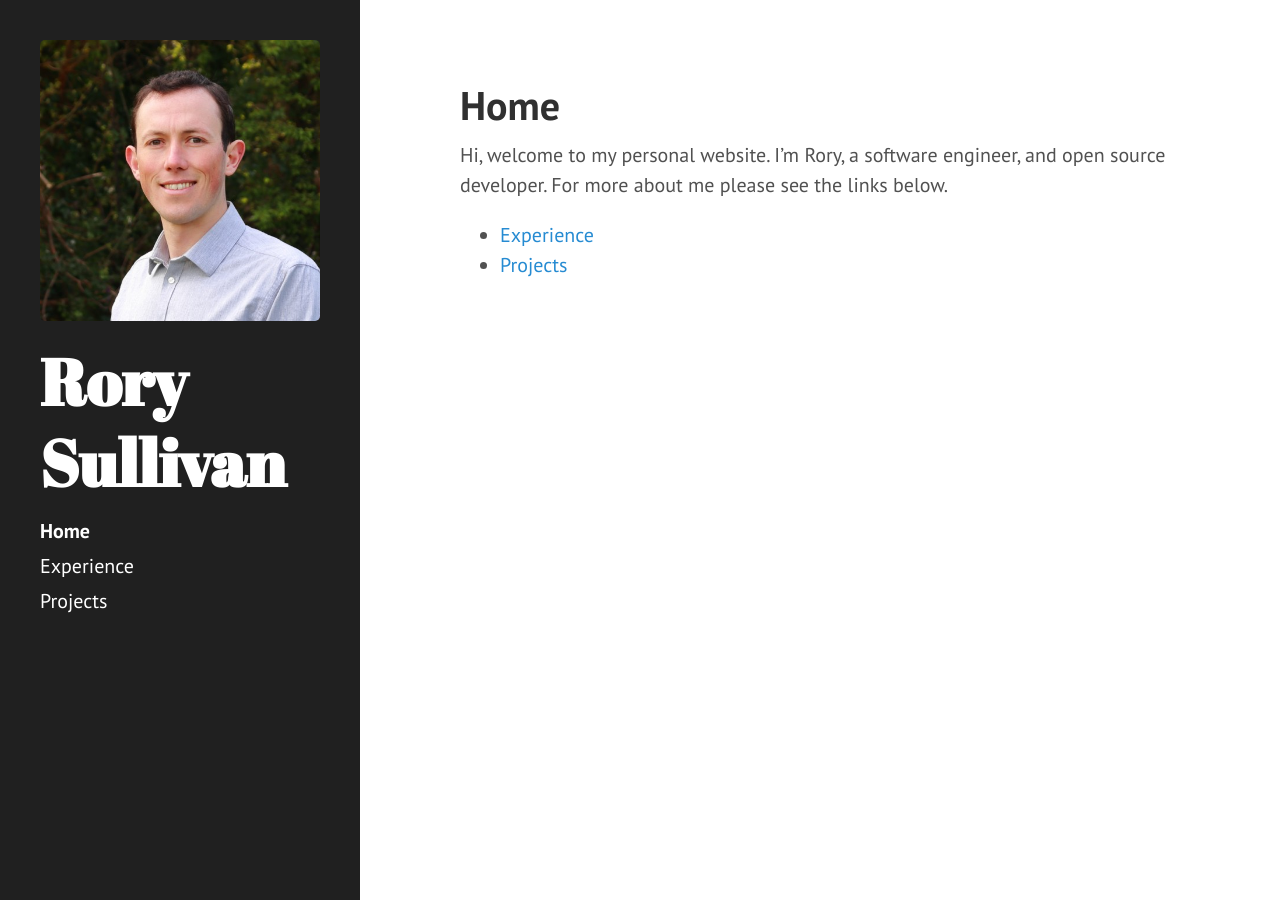
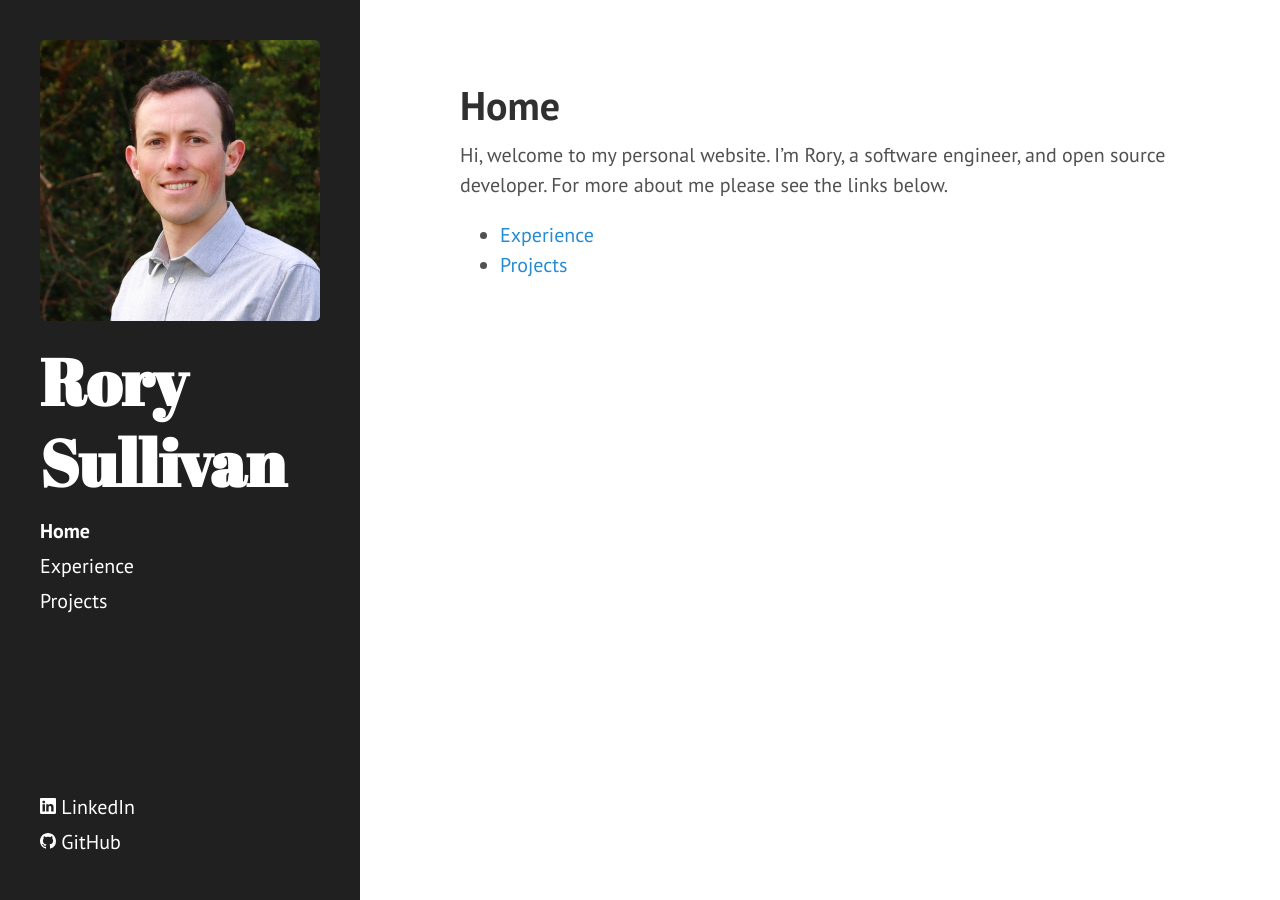
Before and after one commit to Rory-Sullivan/Rory-Sullivan.github.io, a Jekyll site: the page built from index.md, in a window 1280 px wide. Built offline with Jekyll 4.4.1, drawn with Linux system fonts in a browser that asks for light colours.

Commit message:
Adds LinkedIn and GitHub URLs to sidebar

```diff
--- a/_config.yml
+++ b/_config.yml
@@ -24,7 +24,7 @@ description: >- # this means to ignore newlines until "baseurl:"
   source developer. For more about me please see the links below.
 baseurl: "/" # the subpath of your site, e.g. /blog
 url: "https://rory-sullivan.github.io/" # the base hostname & protocol for your site, e.g. http://example.com
-github_username: rory-sullivan
+github_url: https://github.com/Rory-Sullivan
 linkedin_url: https://www.linkedin.com/in/rory-sullivan-11751a1a5/
 
 # Build settings
--- a/_includes/head.html
+++ b/_includes/head.html
@@ -1,14 +1,12 @@
 <head>
-  <link href="http://gmpg.org/xfn/11" rel="profile">
-  <meta http-equiv="X-UA-Compatible" content="IE=edge">
-  <meta http-equiv="content-type" content="text/html; charset=utf-8">
+  <meta charset="UTF-8">
 
   <!-- Enable responsiveness on mobile devices-->
-  <meta name="viewport" content="width=device-width, initial-scale=1.0, maximum-scale=1">
+  <meta name="viewport" content="width=device-width, initial-scale=1.0">
 
   <title>
     {% if page.title == "Home" %}
-    {{ site.title }} &middot; {{ site.tagline }}
+    {{ site.title }}
     {% else %}
     {{ page.title }} &middot; {{ site.title }}
     {% endif %}
--- a/_includes/sidebar.html
+++ b/_includes/sidebar.html
@@ -17,5 +17,23 @@
         href="/experience">Experience</a>
       <a class="sidebar-nav-item{% if page.url == '/projects.html' %} active{% endif %}" href="/projects">Projects</a>
     </nav>
+    <nav class="sidebar-nav sidebar-sticky">
+      <a class="sidebar-nav-item" href="{{ site.linkedin_url }}">
+        <svg xmlns="http://www.w3.org/2000/svg" width="16" height="16" fill="currentColor" class="bi bi-linkedin"
+          viewBox="0 0 16 16">
+          <path
+            d="M0 1.146C0 .513.526 0 1.175 0h13.65C15.474 0 16 .513 16 1.146v13.708c0 .633-.526 1.146-1.175 1.146H1.175C.526 16 0 15.487 0 14.854zm4.943 12.248V6.169H2.542v7.225zm-1.2-8.212c.837 0 1.358-.554 1.358-1.248-.015-.709-.52-1.248-1.342-1.248S2.4 3.226 2.4 3.934c0 .694.521 1.248 1.327 1.248zm4.908 8.212V9.359c0-.216.016-.432.08-.586.173-.431.568-.878 1.232-.878.869 0 1.216.662 1.216 1.634v3.865h2.401V9.25c0-2.22-1.184-3.252-2.764-3.252-1.274 0-1.845.7-2.165 1.193v.025h-.016l.016-.025V6.169h-2.4c.03.678 0 7.225 0 7.225z" />
+        </svg>
+        LinkedIn
+      </a>
+      <a class="sidebar-nav-item" href="{{ site.github_url }}">
+        <svg xmlns="http://www.w3.org/2000/svg" width="16" height="16" fill="currentColor" class="bi bi-github"
+          viewBox="0 0 16 16">
+          <path
+            d="M8 0C3.58 0 0 3.58 0 8c0 3.54 2.29 6.53 5.47 7.59.4.07.55-.17.55-.38 0-.19-.01-.82-.01-1.49-2.01.37-2.53-.49-2.69-.94-.09-.23-.48-.94-.82-1.13-.28-.15-.68-.52-.01-.53.63-.01 1.08.58 1.23.82.72 1.21 1.87.87 2.33.66.07-.52.28-.87.51-1.07-1.78-.2-3.64-.89-3.64-3.95 0-.87.31-1.59.82-2.15-.08-.2-.36-1.02.08-2.12 0 0 .67-.21 2.2.82.64-.18 1.32-.27 2-.27s1.36.09 2 .27c1.53-1.04 2.2-.82 2.2-.82.44 1.1.16 1.92.08 2.12.51.56.82 1.27.82 2.15 0 3.07-1.87 3.75-3.65 3.95.29.25.54.73.54 1.48 0 1.07-.01 1.93-.01 2.2 0 .21.15.46.55.38A8.01 8.01 0 0 0 16 8c0-4.42-3.58-8-8-8" />
+        </svg>
+        GitHub
+      </a>
+    </nav>
   </div>
 </div>
--- a/_layouts/default.html
+++ b/_layouts/default.html
@@ -1,5 +1,5 @@
 <!DOCTYPE html>
-<html lang="en-us">
+<html lang="en">
 
 {% include head.html %}
 
@@ -12,4 +12,5 @@
   </div>
 
 </body>
+
 </html>
--- a/assets/css/style.css
+++ b/assets/css/style.css
@@ -7,3 +7,11 @@
     display: inherit;
   }
 }
+
+/* Add some extra padding to the bottom part of the sidebar navigation */
+@media (min-width: 48em) {
+  .sidebar-sticky {
+    padding-left: 1rem;
+    padding-right: 1rem;
+  }
+}
```
Lines whose indentation alone changed are shown as unchanged.
